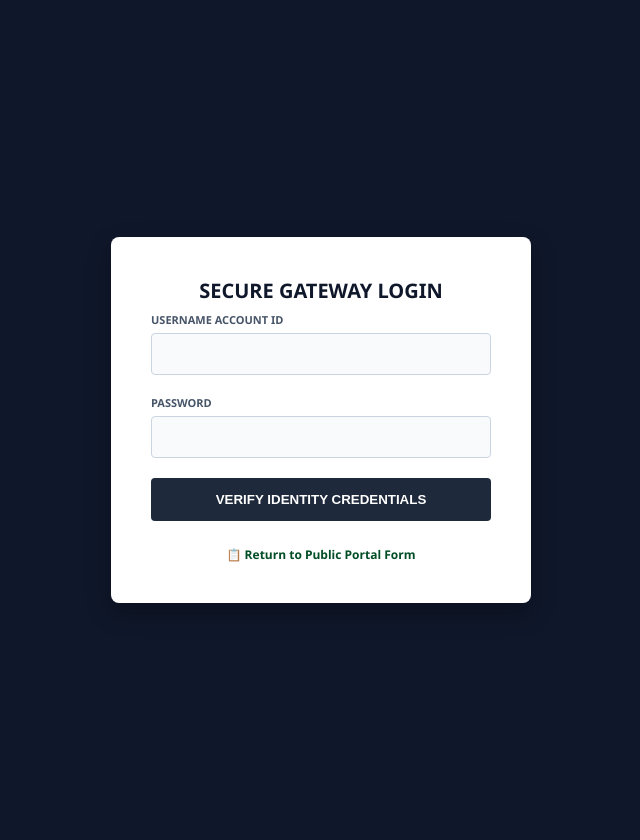
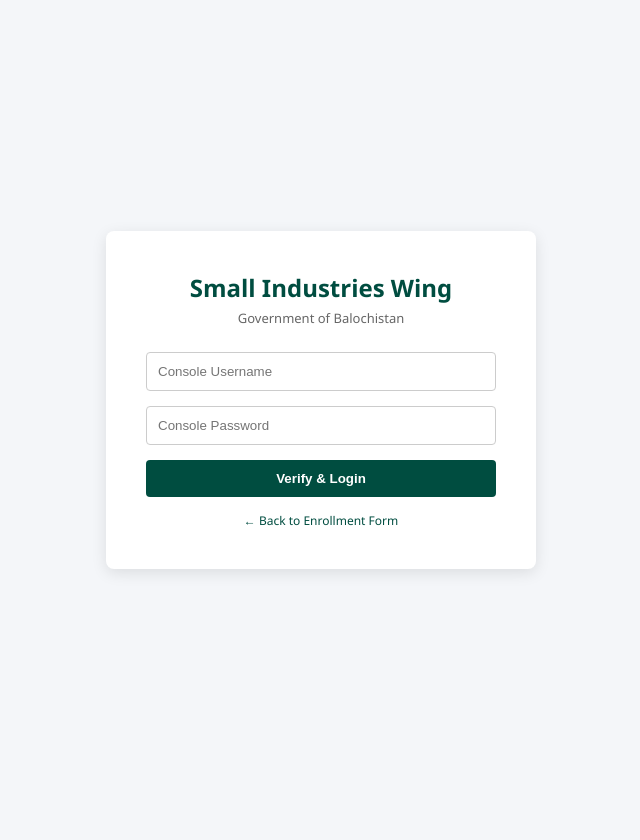
Before and after one commit to hameed12-web/siw-portal2, a Flask app: template templates/admin_login.html in a window 1280 px wide. Shown: the whole page, without its empty margins (319-959 px from the left). After the commit the page ends 573 px from the top, so only its background shows below. Run offline with Flask 3, Linux system fonts and the light colour scheme; the template is opened without the code that fills it, so the values that code supplies are empty.

Commit message:
Update admin_login.html

```diff
--- a/templates/admin_login.html
+++ b/templates/admin_login.html
@@ -1,34 +1,33 @@
 <!DOCTYPE html>
-<html lang="en">
+<html>
 <head>
-    <meta charset="UTF-8">
-    <title>Secure Administrative Login Gateway</title>
+    <title>Console Login - Small Industries Wing, Balochistan</title>
     <style>
-        body { font-family: 'Segoe UI', sans-serif; background-color: #0f172a; margin: 0; padding: 20px; display: flex; justify-content: center; align-items: center; min-height: 100vh; }
-        .login-card { background: #ffffff; padding: 40px; border-radius: 8px; box-shadow: 0 10px 25px rgba(0,0,0,0.3); width: 100%; max-width: 420px; box-sizing: border-box; }
-        h2 { color: #0f172a; margin: 0 0 8px 0; font-size: 20px; text-transform: uppercase; font-weight: 700; text-align: center; }
-        .form-group { margin-bottom: 20px; }
-        label { display: block; font-size: 11px; font-weight: bold; color: #475569; text-transform: uppercase; margin-bottom: 6px; }
-        input { width: 100%; padding: 12px; border: 1px solid #cbd5e1; border-radius: 4px; box-sizing: border-box; font-size: 14px; background: #f8fafc; }
-        .btn-verify { background: #1e293b; color: white; text-transform: uppercase; font-weight: bold; border: none; width: 100%; padding: 14px; border-radius: 4px; cursor: pointer; width: 100%; }
-        .back-link { margin-top: 25px; display: block; font-size: 12px; color: #004d26; text-decoration: none; font-weight: bold; text-align: center; }
+        body { font-family: 'Segoe UI', Arial, sans-serif; background: #f4f6f9; display: flex; justify-content: center; align-items: center; height: 100vh; margin: 0; }
+        .card { background: white; padding: 40px; border-radius: 8px; box-shadow: 0 4px 15px rgba(0,0,0,0.1); width: 100%; max-width: 350px; text-align: center; }
+        h2 { color: #004d40; margin: 0 0 5px 0; }
+        h3 { font-size: 13px; color: #666; font-weight: 400; margin: 0 0 25px 0; }
+        input { width: 100%; padding: 11px; margin-bottom: 15px; border: 1px solid #ccc; border-radius: 4px; box-sizing: border-box; }
+        button { width: 100%; padding: 11px; background: #004d40; color: white; border: none; border-radius: 4px; font-weight: bold; cursor: pointer; }
+        .err { color: #c62828; font-size: 13px; margin-bottom: 15px; text-align: left; background: #ffebee; padding: 8px; border-radius: 4px; }
+        .back-home { margin-top: 15px; display: block; font-size: 12px; color: #004d40; text-decoration: none; }
     </style>
 </head>
 <body>
-<div class="login-card">
-    <h2>Secure Gateway Login</h2>
-    <form method="POST" action="/admin/login">
-        <div class="form-group">
-            <label>Username Account ID</label>
-            <input type="text" name="username" required autocomplete="off">
-        </div>
-        <div class="form-group">
-            <label>Password</label>
-            <input type="password" name="password" required>
-        </div>
-        <button type="submit" class="btn-verify">Verify Identity Credentials</button>
-    </form>
-    <a href="/" class="back-link">📋 Return to Public Portal Form</a>
-</div>
+    <div class="card">
+        <h2>Small Industries Wing</h2>
+        <h3>Government of Balochistan</h3>
+        {% with messages = get_flashed_messages() %}
+            {% if messages %}
+                {% for msg in messages %}<div class="err">{{ msg }}</div>{% endfor %}
+            {% endif %}
+        {% endwith %}
+        <form method="POST">
+            <input type="text" name="username" placeholder="Console Username" required>
+            <input type="password" name="password" placeholder="Console Password" required>
+            <button type="submit">Verify & Login</button>
+        </form>
+        <a href="/" class="back-home">← Back to Enrollment Form</a>
+    </div>
 </body>
 </html>
```
